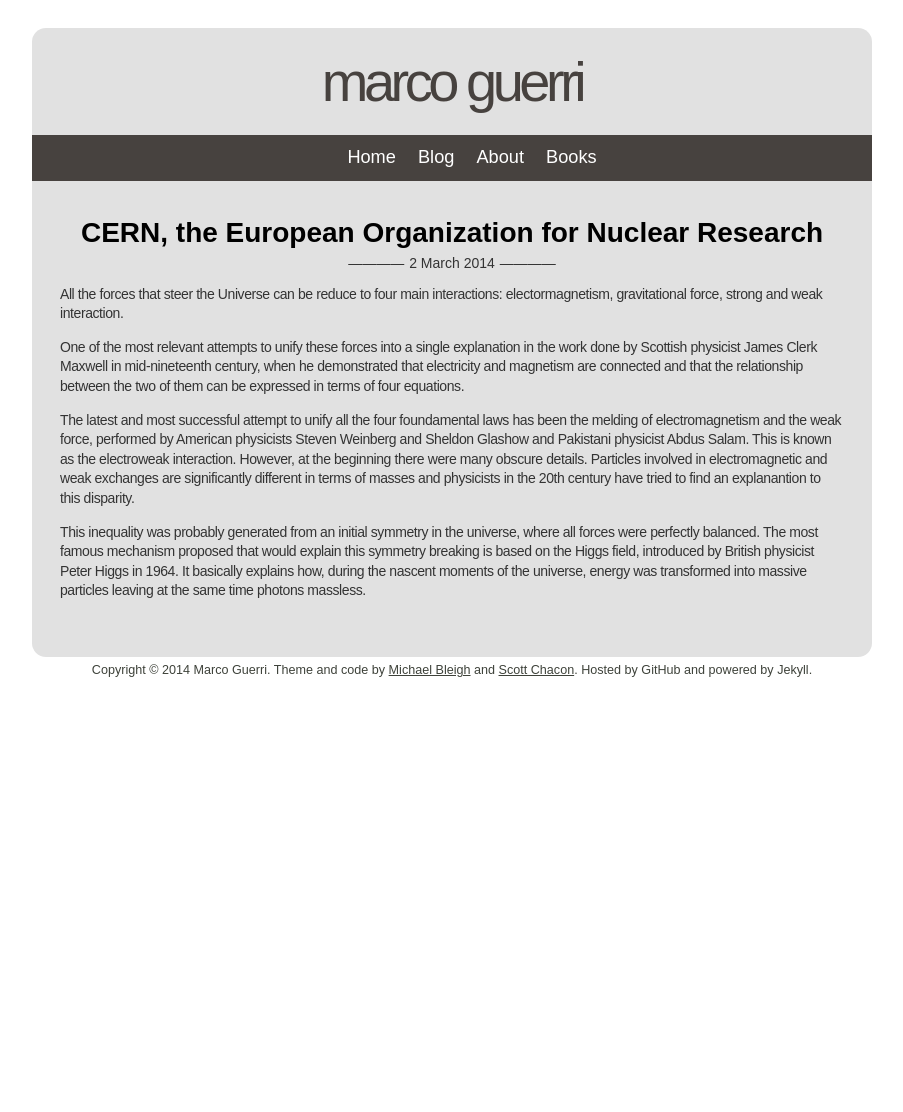
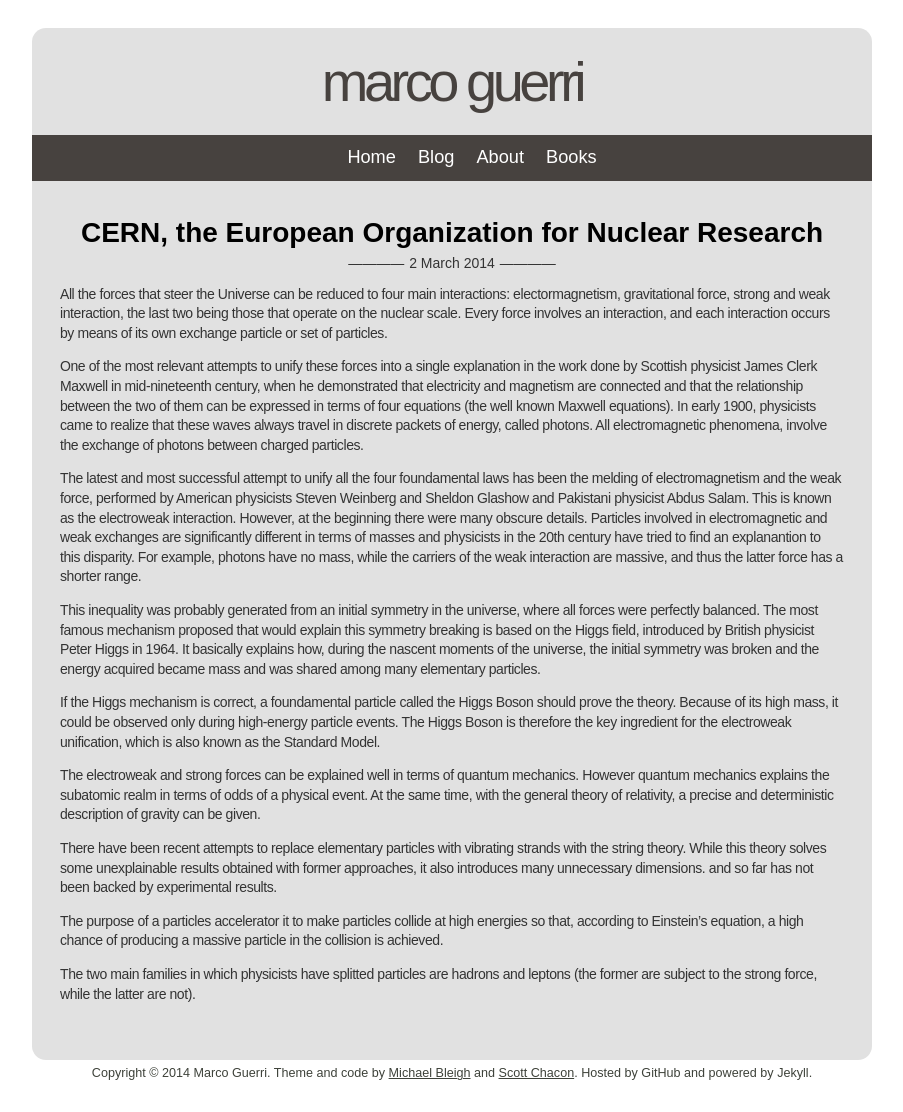
Before and after one commit to marcoguerri/marcoguerri.github.io, a Jekyll site: the page built from _posts/2014-03-02-cern.markdown, in a window 1280 px wide. Shown: the whole page, without its empty margins (188-1091 px from the left). Built offline with Jekyll 4.4.1, drawn with Linux system fonts in a browser that asks for light colours; nearby versions of some CDN libraries; library files that are not in the unit come from our copies; Markdown is read by kramdown in place of the engine named in the settings; before the commit the page ends 900 px from its top, so only the background shows below that.

Commit message:
Some progresses on CERN post

```diff
--- a/_posts/2014-03-02-cern.markdown
+++ b/_posts/2014-03-02-cern.markdown
@@ -5,14 +5,19 @@ date:   2014-03-02 13:31:48
 categories: jekyll update
 ---
 
-All the forces that steer the Universe can be reduce to four main interactions:
-electormagnetism, gravitational force, strong and weak interaction.
+All the forces that steer the Universe can be reduced to four main interactions:
+electormagnetism, gravitational force, strong and weak interaction, the last two
+being those that operate on the nuclear scale. Every force involves an interaction,
+and each interaction occurs by means of its own exchange particle or set of particles.
 
 One of the
 most relevant attempts to unify these forces into a single explanation in the work
 done by Scottish physicist James Clerk Maxwell in mid-nineteenth century, when
 he demonstrated that electricity and magnetism are connected and that the relationship
-between the two of them can be expressed in terms of four equations.
+between the two of them can be expressed in terms of four equations (the well
+known Maxwell equations). In early 1900, physicists came to realize that these
+waves always travel in discrete packets of energy, called photons. All electromagnetic
+phenomena, involve the exchange of photons between charged particles.
 
 The latest and most successful attempt to unify all the four foundamental laws
 has been the melding of electromagnetism and the weak force, performed by American
@@ -20,15 +25,40 @@ physicists Steven Weinberg and Sheldon Glashow and Pakistani physicist Abdus Sal
 This is known as the electroweak interaction. However, at the beginning there
 were many obscure details. Particles involved in electromagnetic and weak exchanges
 are significantly different in terms of masses and physicists in the 20th century
-have tried to find an explanantion to this disparity.
-
+have tried to find an explanantion to this disparity. For example, photons have
+no mass, while the carriers of the weak interaction are massive, and thus the latter
+force has a shorter range.
 
 This inequality was probably generated from an initial symmetry in the universe,
 where all forces were perfectly balanced. The most famous mechanism proposed
 that would explain this symmetry breaking is based on the Higgs field,
 introduced by British physicist Peter Higgs in 1964. It basically explains how,
-during the nascent moments of the universe, energy was transformed into massive
-particles leaving at the same time photons massless.
+during the nascent moments of the universe, the initial symmetry was broken and the
+energy acquired became mass and was shared among many elementary particles.
+
+If the Higgs mechanism is correct, a foundamental particle called the Higgs Boson
+should prove the theory. Because of its high mass, it could be observed only
+during high-energy particle events. The Higgs Boson is therefore the key ingredient
+for the electroweak unification, which is also known as the Standard Model.
+
+The electroweak and strong forces can be explained well in terms of quantum mechanics.
+However quantum mechanics explains the subatomic realm in terms of odds of a physical event.
+At the same time, with the general theory of relativity, a precise and deterministic
+description of gravity can be given.
+
+There have been recent attempts to replace elementary particles with vibrating
+strands with the string theory. While this theory solves some unexplainable results
+obtained with former approaches, it also introduces many unnecessary dimensions. and so
+far has not been backed by experimental results.
+
+The purpose of a particles accelerator it to make particles collide at high
+energies so that, according to Einstein's equation, a high chance of producing
+a massive particle in the collision is achieved.
+
+The two main families in which physicists have splitted particles are hadrons and
+leptons (the former are subject to the strong force, while the latter are not).
+
+
 
 [jekyll-gh]: https://github.com/mojombo/jekyll
 [jekyll]:    http://jekyllrb.com
```
